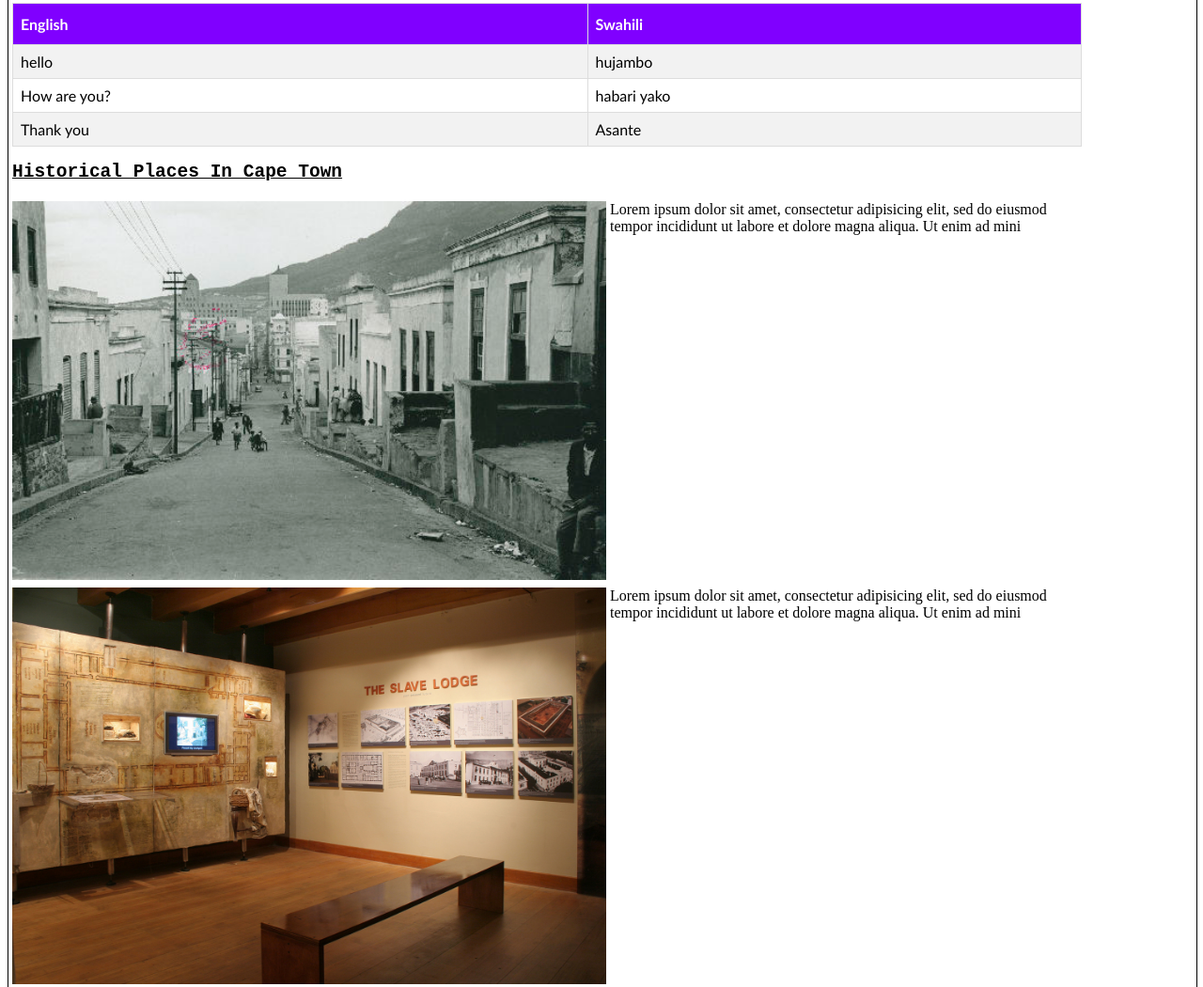
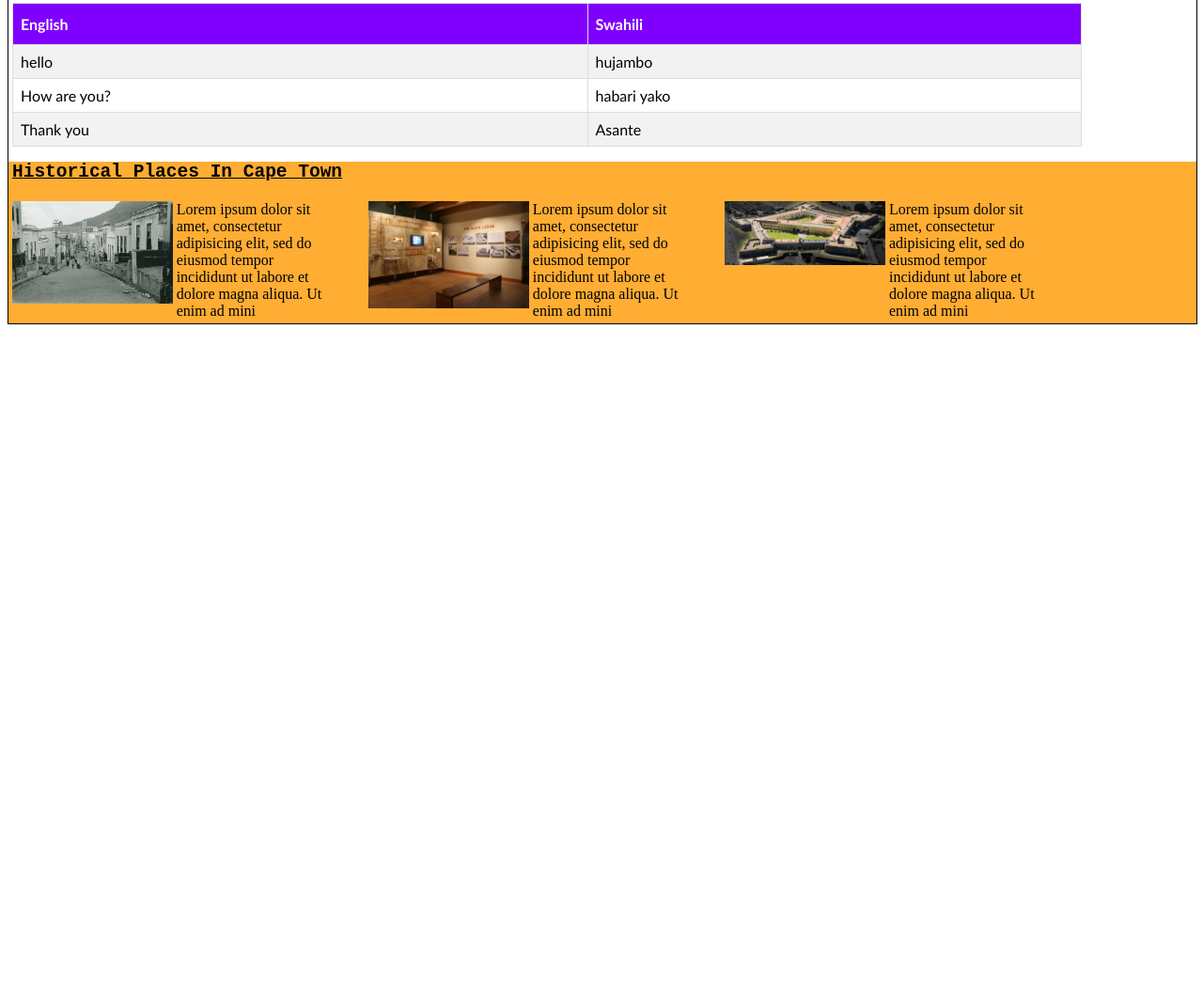
Before and after one commit to babawami/basic1-webpage, a plain HTML site: page index.html in a window 1280 px wide. Shown: the part 752-1802 px from the top of the page at 94% size. After the commit the page ends 1105 px from the top, so only its background shows below. Drawn offline with Linux system fonts and the light colour scheme.

Commit message:
renamed html file

```diff
--- a/index2.html
+++ b/index.html
@@ -48,13 +48,18 @@
 
 <div class="place">
   <h2>Historical Places In Cape Town</h2>
+  <div class="places">
   <img src="distictsix.jpg" alt="">
   <p>Lorem ipsum dolor sit amet, consectetur adipisicing elit, sed do eiusmod tempor incididunt ut labore et dolore magna aliqua. Ut enim ad mini</p>
+  </div>
+  <div class="places">
   <img src="Iziko Slave Lodge.jpg" alt="">
   <p>Lorem ipsum dolor sit amet, consectetur adipisicing elit, sed do eiusmod tempor incididunt ut labore et dolore magna aliqua. Ut enim ad mini</p>
+  </div>
+  <div class="places">
   <img src="CastleGOODHOPE.jpg" alt="">
-    <p>Lorem ipsum dolor sit amet, consectetur adipisicing elit, sed do eiusmod tempor incididunt ut labore et dolore magna aliqua. Ut enim ad mini</p>
-
+  <p>Lorem ipsum dolor sit amet, consectetur adipisicing elit, sed do eiusmod tempor incididunt ut labore et dolore magna aliqua. Ut enim ad mini</p>
+  </div>
 
 </div>
 
--- a/style.css
+++ b/style.css
@@ -106,6 +106,7 @@ float:left;
 }
 
 
+
 @media screen and (min-width: 500px)
  {
    .city {
@@ -128,5 +129,25 @@ float:left;
   clear: both;
 }
 
+.place {
+  background-color: #ffad33;
+  width: 100%;
+}
+
+.places{
+  width:30%;
+  float:left;
+}
+
+.places img{
+width: 45%;
+float: left;
+}
+
+.places p{
+  width: 45%;
+  float: left;
+}
+
 
 }
```
